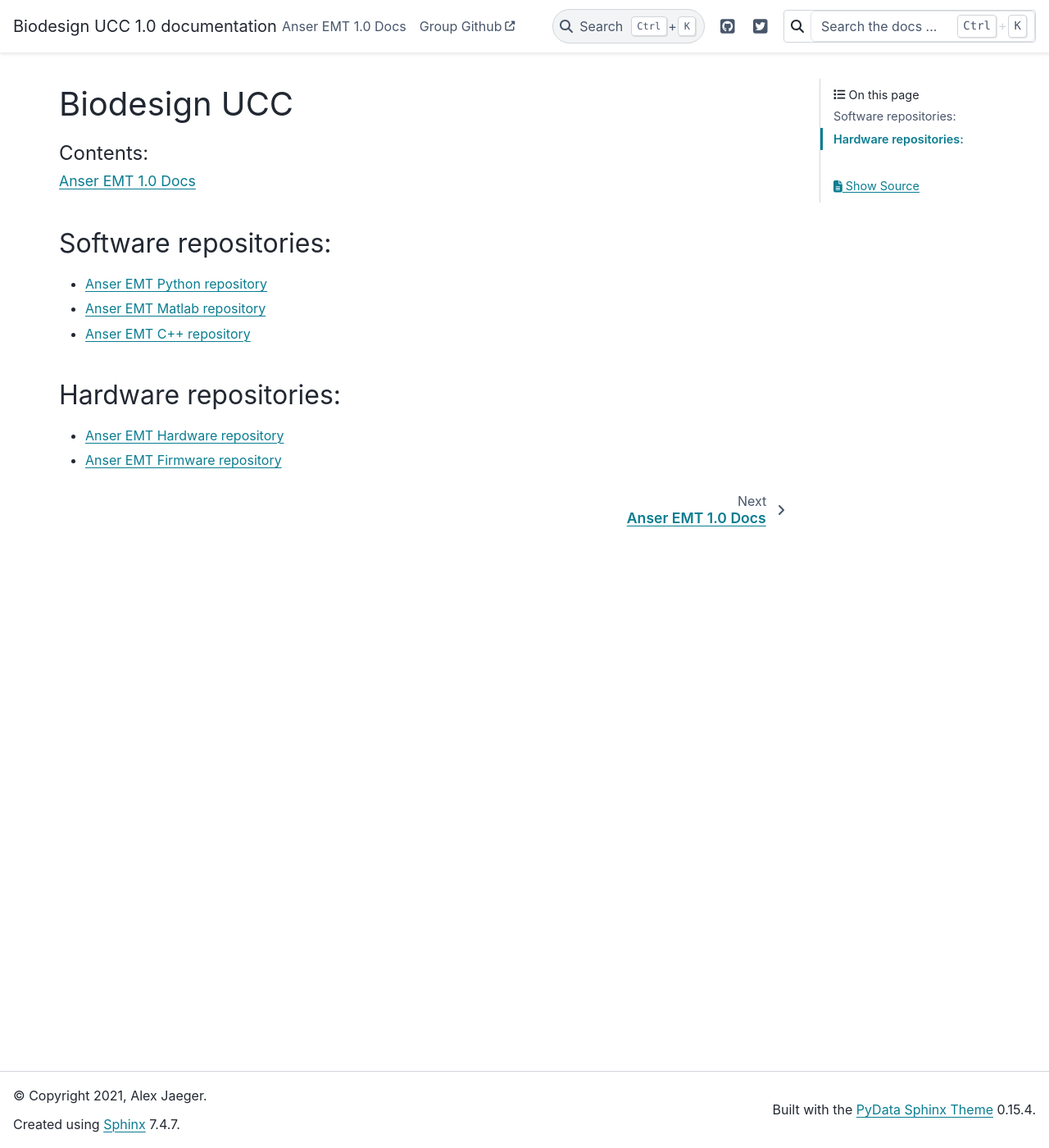
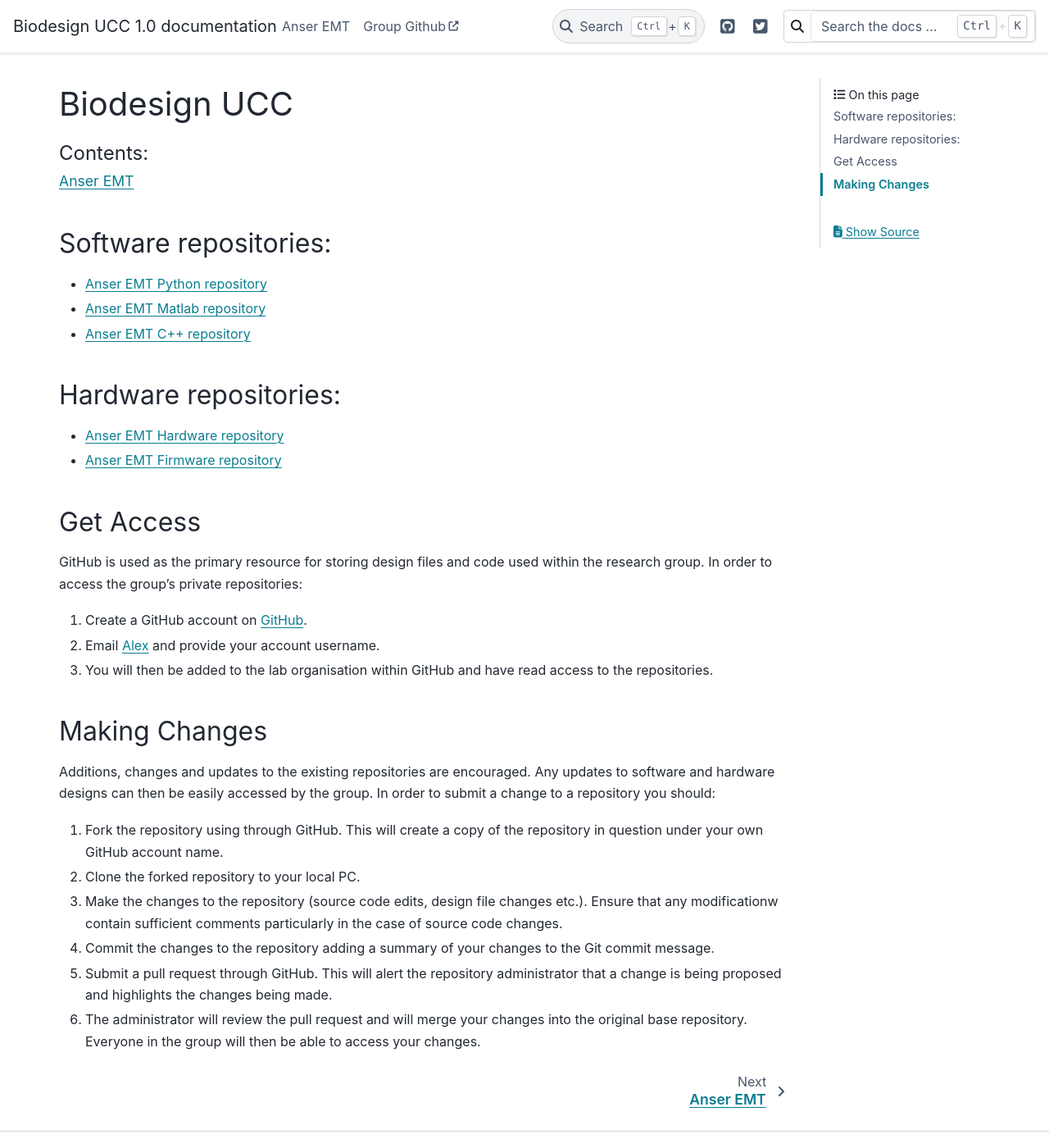
Before and after one commit to Biodesign-UCC/biodesign-ucc.github.io, a Sphinx documentation site: the page built from source/index.rst, in a window 1280 px wide and 1400 px high. Shown: the whole window at 82% size. Built offline with Sphinx 7.4.7 and the PyData theme 0.15.4, drawn with Linux system fonts in a browser that asks for light colours.

Commit message:
Added Git instructions

```diff
--- a/source/anseremt_1.0/design_overview.rst
+++ b/source/anseremt_1.0/design_overview.rst
@@ -1,6 +1,6 @@
-#########
-Anser EMT
-#########
+#############
+Anser EMT 1.0
+#############
 
 Design Overview
 ===============
--- a/source/anseremt_1.0/index.rst
+++ b/source/anseremt_1.0/index.rst
@@ -1,6 +1,6 @@
 
 
-Anser EMT 1.0 Docs
+Anser EMT
 ============================
 
 .. toctree::
--- a/source/index.rst
+++ b/source/index.rst
@@ -23,6 +23,29 @@
 * `Anser EMT Hardware repository <https://github.com/Biodesign-UCC/AnserEMT_Hardware>`_
 * `Anser EMT Firmware repository <https://github.com/Biodesign-UCC/AnserEMT_Firmware>`_
 
+
+Get Access
+----------
+GitHub is used as the primary resource for storing design files and code used within the research group. In order to access the group's private repositories:
+
+1. Create a GitHub account on `GitHub <https://github.com>`_.
+2. Email `Alex <herman.alex.jaeger@gmail.com>`_ and provide your account username.
+3. You will then be added to the lab organisation within GitHub and have read access to the repositories.
+
+Making Changes
+--------------
+Additions, changes and updates to the existing repositories are encouraged. Any updates to software and hardware designs can then be easily accessed by the group. In order to submit a change to a repository you should:
+
+1. Fork the repository using through GitHub. This will create a copy of the repository in question under your own GitHub account name.
+2. Clone the forked repository to your local PC.
+3. Make the changes to the repository (source code edits, design file changes etc.). Ensure that any modificationw contain sufficient comments particularly in the case of source code changes.
+4. Commit the changes to the repository adding a summary of your changes to the Git commit message.
+5. Submit a pull request through GitHub. This will alert the repository administrator that a change is being proposed and highlights the changes being made.
+6. The administrator will review the pull request and will merge your changes into the original base repository. Everyone in the group will then be able to access your changes.
+
+
+
+
 ..
    Indices and tables
    ==================
```
Also changed, not shown: 14 other files.
